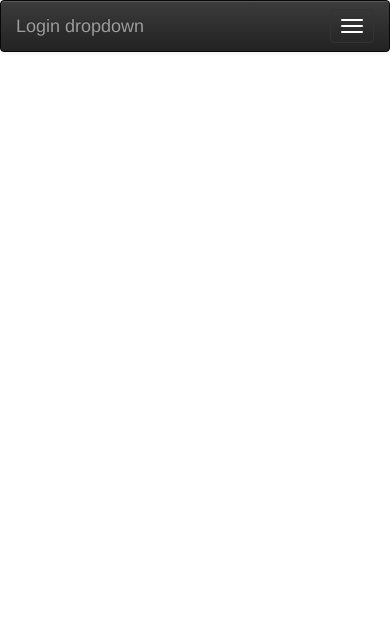
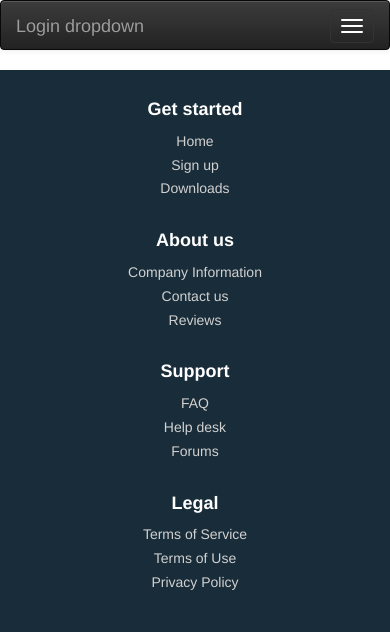
Before and after one commit to MinICTDev1/DjangoPortal, a Django app: page /base/ in a window 390 px wide. Shown: the top 632 px of the page. Before the commit the page ends 52 px from the top, so only its background shows below. Run offline with Django 3.2, Linux system fonts and the light colour scheme; some libraries are stand-ins or nearby versions.

Commit message:
added footer for All Pages

```diff
--- /dev/null
+++ b/Landing/static/css/footer.css
@@ -0,0 +1,139 @@
+#myFooter {
+    background-color: #182c39;
+    color: white;
+    /* padding-top: 20px; */
+}
+
+#map-container {
+    height: 240px;
+    width: 100%;
+    margin-top: 30px;
+    margin-bottom: 10px;
+}
+
+#myFooter .row {
+    margin: 0 85px;
+}
+
+#myFooter .footer-copyright {
+    background-color: #10222e;
+    padding-top: 3px;
+    padding-bottom: 3px;
+    text-align: center;
+}
+
+#myFooter .footer-copyright p {
+    margin: 10px;
+    color: #ccc;
+}
+
+#myFooter .container {
+    width: auto;
+}
+
+#myFooter ul {
+    list-style-type: none;
+    padding-left: 0;
+    line-height: 1.7;
+}
+
+#myFooter h5 {
+    font-size: 18px;
+    color: white;
+    font-weight: bold;
+    margin-top: 30px;
+}
+
+#myFooter a {
+    color: #d2d1d1;
+    text-decoration: none;
+}
+
+#myFooter a:hover,
+#myFooter a:focus {
+    text-decoration: none;
+    color: white;
+}
+
+#myFooter .social-networks {
+    text-align: center;
+    padding-top: 5px;
+    padding-bottom: 38px;
+}
+
+#myFooter .fa {
+    font-size: 30px;
+    margin-right: 15px;
+    margin-left: 20px;
+    background-color: white;
+    color: #182c39;
+    border-radius: 51%;
+    padding: 10px;
+    height: 50px;
+    width: 50px;
+    text-align: center;
+    line-height: 31px;
+    text-decoration: none;
+    transition: color 0.2s;
+}
+
+#myFooter .fa-facebook:hover {
+    color: #2b55ff;
+}
+
+#myFooter .fa-facebook:focus {
+    color: #2b55ff;
+}
+
+#myFooter .fa-google-plus:hover {
+    color: red;
+}
+
+#myFooter .fa-google-plus:focus {
+    color: red;
+}
+
+#myFooter .fa-twitter:hover {
+    color: #00aced;
+}
+
+#myFooter .fa-twitter:focus {
+    color: #00aced;
+}
+
+@media screen and (max-width: 767px) {
+    #myFooter {
+        text-align: center;
+    }
+    #myFooter .row {
+        margin: 0;
+    }
+}
+
+
+
+/* CSS used for positioning the footers at the bottom of the page. */
+/* You can remove this. */
+
+html{
+    height: 100%;
+}
+
+body{
+    display: flex;
+    display: -webkit-flex;
+    flex-direction: column;
+    -webkit-flex-direction: column;
+    height: 100%;
+}
+
+.content{
+   flex: 1 0 auto;
+   -webkit-flex: 1 0 auto;
+   min-height: 200px;
+}
+
+#myFooter{
+   flex: 0 0 auto;
+   -webkit-flex: 0 0 auto;
+}
--- a/Landing/templates/Landing/base.html
+++ b/Landing/templates/Landing/base.html
@@ -8,7 +8,7 @@
     <meta http-equiv="X-UA-Compatible" content="ie=edge">
     <title>Document</title>
     <!-- font awesome css -->
-    <link rel="stylesheet" href="//maxcdn.bootstrapcdn.com/font-awesome/4.2.0/css/font-awesome.min.css" >
+    <link rel="stylesheet" href="//maxcdn.bootstrapcdn.com/font-awesome/4.2.0/css/font-awesome.min.css">
     <link rel="stylesheet" href="//maxcdn.bootstrapcdn.com/bootstrap/3.2.0/css/bootstrap.min.css">
 
     <!-- Optional theme -->
@@ -16,6 +16,9 @@
 
     <!-- Css for navbar -->
     <link href="/static/css/navbar.css" rel="stylesheet">
+
+    <!-- Css for footer -->
+    <link href="/static/css/footer.css" rel="stylesheet">
 </head>
 
 <body>
@@ -70,10 +73,60 @@
         </div>
         <!-- /.container-fluid -->
     </nav>
+    {% block content %} {% endblock %}
 
+    <footer id="myFooter">
+        <div class="container">
+            <div class="row">
+                <div class="col-sm-3">
+                    <h5>Get started</h5>
+                    <ul>
+                        <li><a href="#">Home</a></li>
+                        <li><a href="#">Sign up</a></li>
+                        <li><a href="#">Downloads</a></li>
+                    </ul>
+                </div>
+                <div class="col-sm-3">
+                    <h5>About us</h5>
+                    <ul>
+                        <li><a href="#">Company Information</a></li>
+                        <li><a href="#">Contact us</a></li>
+                        <li><a href="#">Reviews</a></li>
+                    </ul>
+                </div>
+                <div class="col-sm-3">
+                    <h5>Support</h5>
+                    <ul>
+                        <li><a href="#">FAQ</a></li>
+                        <li><a href="#">Help desk</a></li>
+                        <li><a href="#">Forums</a></li>
+                    </ul>
+                </div>
+                <div class="col-sm-3">
+                    <h5>Legal</h5>
+                    <ul>
+                        <li><a href="#">Terms of Service</a></li>
+                        <li><a href="#">Terms of Use</a></li>
+                        <li><a href="#">Privacy Policy</a></li>
+                    </ul>
+                </div>
+            </div>
+            <!-- Here we use the Google Embed API to show Google Maps. -->
+            <!-- In order for this to work in your project you will need to generate a unique API key.  -->
+            <iframe id="map-container" frameborder="0" style="border:0" src="https://www.google.com/maps/embed/v1/place?q=place_id:ChIJKf2yX368fRcRRoAp4-Zg2dI&key=AIzaSyB_JVg0qjCCKuinVJTj60Z4pS0u-c0-4jE "></iframe>
+        </div>
+        <div class="social-networks ">
+            <a href="# " class="twitter "><i class="fa fa-twitter "></i></a>
+            <a href="# " class="facebook "><i class="fa fa-facebook "></i></a>
+            <a href="# " class="google "><i class="fa fa-google-plus "></i></a>
+        </div>
+        <div class="footer-copyright ">
+            <p>© 2016 Copyright Text </p>
+        </div>
+    </footer>
     <!-- Latest compiled and minified JavaScript -->
-    <script src="http://ajax.googleapis.com/ajax/libs/jquery/1.10.2/jquery.min.js"></script>
-    <script src="http://netdna.bootstrapcdn.com/bootstrap/3.0.0/js/bootstrap.min.js"></script>
+    <script src="http://ajax.googleapis.com/ajax/libs/jquery/1.10.2/jquery.min.js "></script>
+    <script src="http://netdna.bootstrapcdn.com/bootstrap/3.0.0/js/bootstrap.min.js "></script>
 
 </body>
 
```
